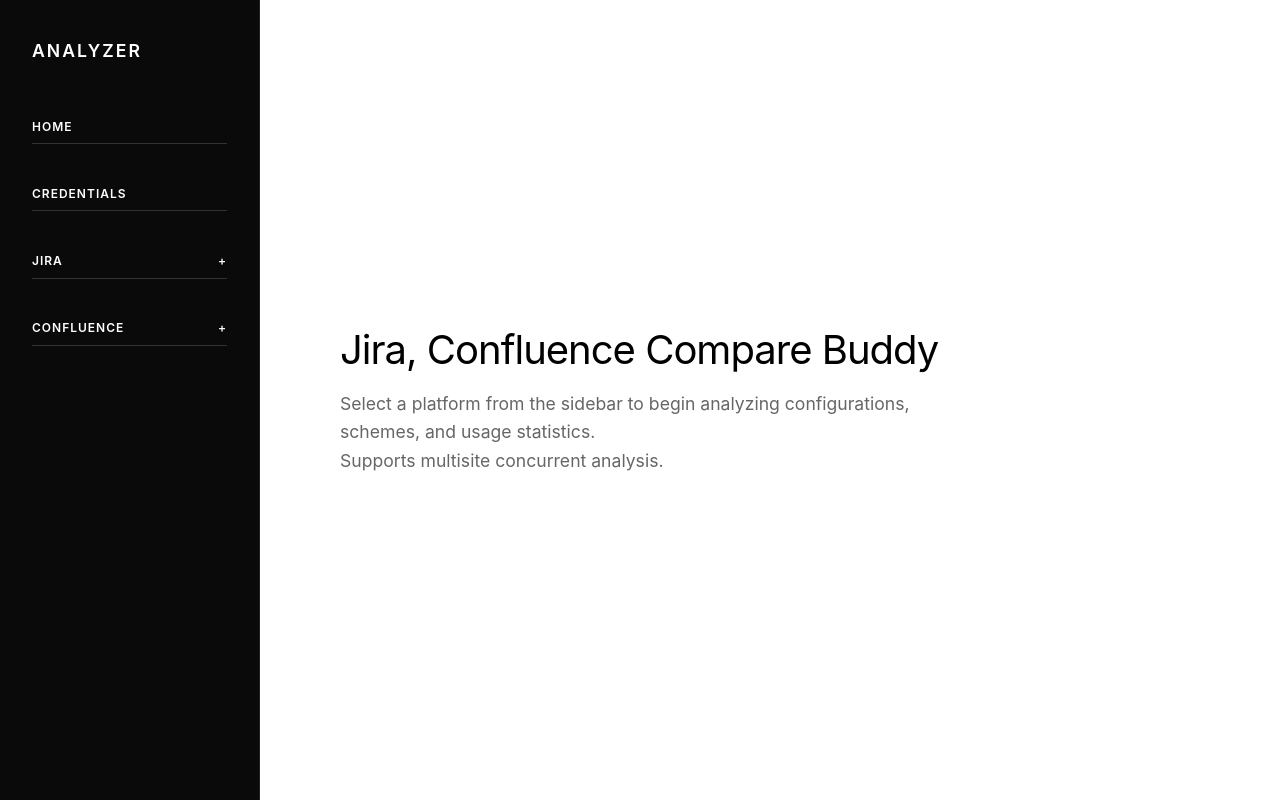
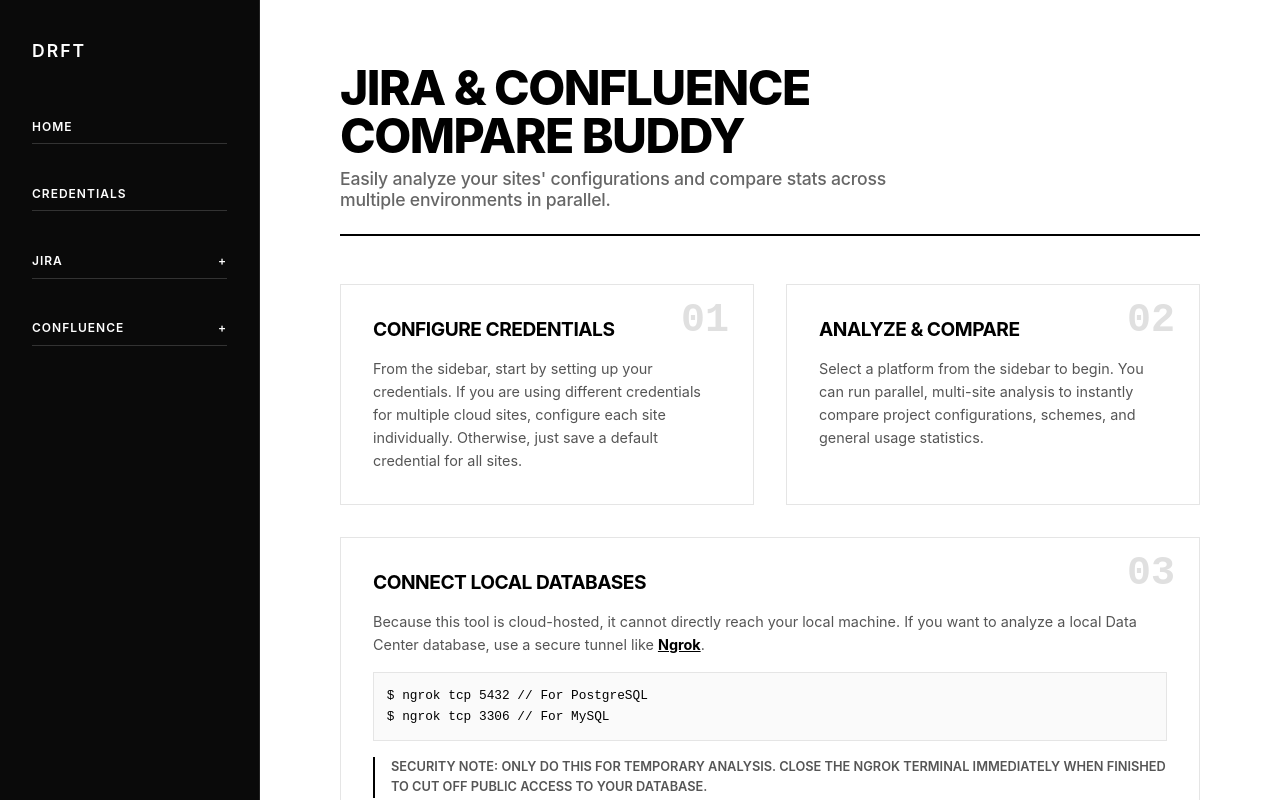
Before and after one commit to Dbolup/jira-confluence-analyzer, a website: page public/index.html in a window 1280 px wide. Drawn offline with Linux system fonts and the light colour scheme.

Commit message:
Updated index page with instructions for database connections, changed app name

```diff
--- a/public/index.html
+++ b/public/index.html
@@ -2,32 +2,51 @@
 <html lang="en">
 <head>
     <meta charset="UTF-8">
-    <title>Workspace Analyzer</title>
+    <title>DRIFT</title>
     <style>
         :root { --bg: #ffffff; --fg: #000000; --border: #e5e5e5; --sidebar: #0a0a0a; --sidebar-text: #a3a3a3; }
         * { box-sizing: border-box; margin: 0; padding: 0; font-family: 'Inter', -apple-system, sans-serif; }
         body { display: flex; height: 100vh; background: var(--bg); color: var(--fg); overflow: hidden; }
 
+        /* Sidebar */
         .sidebar { width: 260px; background: var(--sidebar); display: flex; flex-direction: column; padding: 2.5rem 2rem; border-right: 1px solid #222; }
         .logo { color: #fff; font-size: 1.1rem; font-weight: 600; letter-spacing: 2px; margin-bottom: 3rem; text-transform: uppercase; }
         .nav-item { display: block; color: var(--sidebar-text); text-decoration: none; padding: 0.6rem 0; font-size: 0.9rem; transition: 0.2s; cursor: pointer; }
         .nav-item:hover, .nav-item.active { color: #fff; }
         .nav-group { margin-bottom: 1.5rem; }
         .nav-title { display: flex; justify-content: space-between; color: #fff; font-size: 0.75rem; font-weight: 600; text-transform: uppercase; letter-spacing: 1px; padding: 0.6rem 0; cursor: pointer; border-bottom: 1px solid #333; margin-bottom: 0.5rem; }
-        .submenu { display: none; padding-left: 0.5rem; }
-        .submenu.open { display: block; }
+        .submenu { display: none; padding-left: 0.5rem; } .submenu.open { display: block; }
 
-        .main-content { flex: 1; overflow-y: auto; padding: 4rem 5rem; display: flex; flex-direction: column; justify-content: center; align-items: flex-start; }
-        h1 { font-size: 2.5rem; font-weight: 400; margin-bottom: 1rem; letter-spacing: -1px; }
-        p { color: #666; font-size: 1.1rem; max-width: 600px; line-height: 1.6; }
+        /* Main Content */
+        .main-content { flex: 1; overflow-y: auto; padding: 4rem 5rem; display: flex; flex-direction: column; align-items: flex-start; }
+
+        /* Hero Section */
+        .hero { margin-bottom: 3rem; border-bottom: 2px solid var(--fg); padding-bottom: 1.5rem; width: 100%; max-width: 1000px; }
+        h1 { font-size: 3rem; font-weight: 800; letter-spacing: -1.5px; text-transform: uppercase; margin-bottom: 0.5rem; line-height: 1; }
+        .subtitle { font-size: 1.1rem; color: #666; max-width: 600px; font-weight: 500; letter-spacing: -0.2px; }
+
+        /* Grid Layout */
+        .grid { display: grid; grid-template-columns: repeat(2, 1fr); gap: 2rem; width: 100%; max-width: 1000px; }
+
+        /* Brutalist Cards */
+        .card { background: var(--bg); border: 1px solid var(--border); padding: 2rem; display: flex; flex-direction: column; transition: all 0.2s ease; position: relative; }
+        .card:hover { border-color: var(--fg); box-shadow: 6px 6px 0px var(--fg); transform: translate(-2px, -2px); }
+
+        .card-num { font-family: monospace; font-size: 2.5rem; font-weight: 800; color: #e0e0e0; position: absolute; top: 1rem; right: 1.5rem; line-height: 1; }
+        .card-title { font-size: 1.2rem; font-weight: 700; text-transform: uppercase; letter-spacing: -0.5px; margin-bottom: 1rem; color: var(--fg); width: 85%; }
+        .card-text { font-size: 0.9rem; color: #555; line-height: 1.6; flex: 1; }
+
+        /* Code Block Styling inside Cards */
+        .code-snippet { background: #fafafa; border: 1px solid var(--border); padding: 0.8rem; margin-top: 1rem; font-family: monospace; font-size: 0.8rem; color: #000; display: block; }
+        .highlight { font-weight: 700; color: var(--fg); text-decoration: underline; }
     </style>
 </head>
 <body>
     <div class="sidebar">
-        <div class="logo">Analyzer</div>
+        <div class="logo">DRFT</div>
 
         <div class="nav-group">
-            <a href="/" class="nav-title" style="text-decoration: none; display: block;">HOME</a>
+            <a href="/" class="nav-title" style="text-decoration: none; display: block; color: #fff;">HOME</a>
         </div>
 
         <div class="nav-group">
@@ -52,9 +71,43 @@
     </div>
 
     <div class="main-content">
-        <h1>Jira, Confluence Compare Buddy</h1>
-        <p>Select a platform from the sidebar to begin analyzing configurations, schemes, and usage statistics.</p>
-        <p>Supports multisite concurrent analysis.</p>
+        <div class="hero">
+            <h1>Jira & Confluence<br>Compare Buddy</h1>
+            <div class="subtitle">Easily analyze your sites' configurations and compare stats across multiple environments in parallel.</div>
+        </div>
+
+        <div class="grid">
+            <div class="card">
+                <div class="card-num">01</div>
+                <div class="card-title">Configure Credentials</div>
+                <div class="card-text">
+                    From the sidebar, start by setting up your credentials. If you are using different credentials for multiple cloud sites, configure each site individually. Otherwise, just save a default credential for all sites.
+                </div>
+            </div>
+
+            <div class="card">
+                <div class="card-num">02</div>
+                <div class="card-title">Analyze & Compare</div>
+                <div class="card-text">
+                    Select a platform from the sidebar to begin. You can run parallel, multi-site analysis to instantly compare project configurations, schemes, and general usage statistics.
+                </div>
+            </div>
+
+            <div class="card" style="grid-column: span 2;">
+                <div class="card-num">03</div>
+                <div class="card-title">Connect Local Databases</div>
+                <div class="card-text">
+                    Because this tool is cloud-hosted, it cannot directly reach your local machine. If you want to analyze a local Data Center database, use a secure tunnel like <a href="https://ngrok.com" target="_blank" class="highlight">Ngrok</a>.
+                    <span class="code-snippet">
+                        $ ngrok tcp 5432  // For PostgreSQL<br>
+                        $ ngrok tcp 3306  // For MySQL
+                    </span>
+                    <div style="margin-top: 1rem; border-left: 2px solid var(--fg); padding-left: 1rem; font-size: 0.8rem; font-weight: 600; text-transform: uppercase;">
+                        Security Note: Only do this for temporary analysis. Close the Ngrok terminal immediately when finished to cut off public access to your database.
+                    </div>
+                </div>
+            </div>
+        </div>
     </div>
 
     <script>
```
Also changed, not shown: public/compare.html (+1 -1 lines), public/confluence-compare.html (+1 -1 lines), public/confluence-stats.html (+1 -1 lines), public/credentials.html (+1 -1 lines), public/jira-stats.html (+1 -1 lines).
